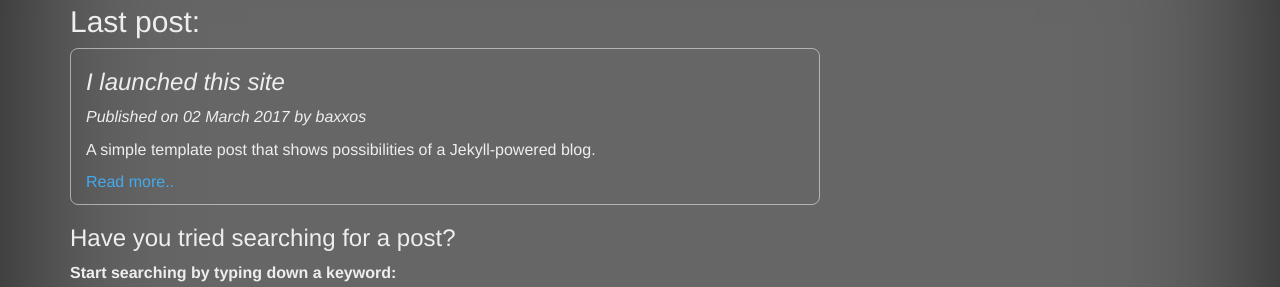
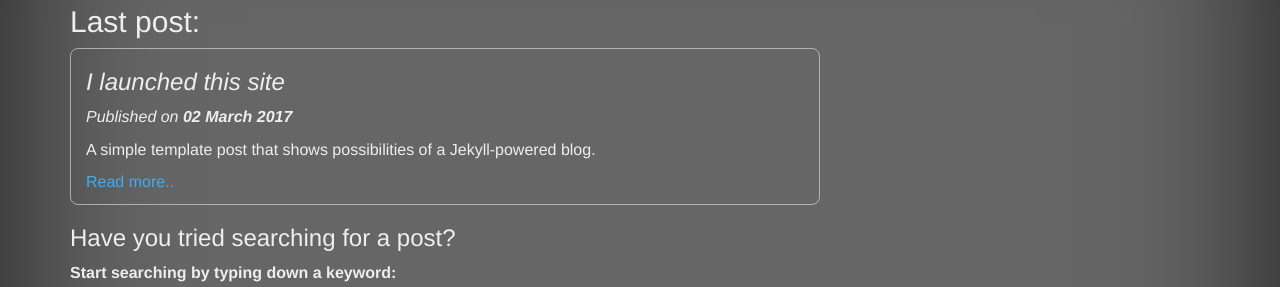
Before and after one commit to baxxos/baxxos.github.io, a Jekyll site: the page built from blog/index.html, in a window 1280 px wide. Shown: the part 211-498 px from the top of the page. Built offline with Jekyll 4.4.1, drawn with Linux system fonts in a browser that asks for light colours; nearby versions of some CDN libraries.

Commit message:
Removed author from the article overview

```diff
--- a/_layouts/post.html
+++ b/_layouts/post.html
@@ -4,7 +4,8 @@ title: Post HTML title
 ---
 <h1>{{ page.title }}</h1>
 <p class="italic">
-	Published on {{ page.date | date_to_long_string }} by {{ page.author }}
+	Published on <span class="bold">{{ page.date | date_to_long_string }}</span>
+	<!-- by <span class="bold">{{ page.author }}</span> -->
 </p>
 <div class="post">
 	{{ content }}
--- a/_sass/default.scss
+++ b/_sass/default.scss
@@ -62,6 +62,10 @@ body {
 	font-style: italic;
 }
 
+.bold {
+	font-weight: bold;
+}
+
 // Footer area
 footer {
 	.icon-footer-contact {
--- a/blog/index.html
+++ b/blog/index.html
@@ -20,7 +20,10 @@ title: My blog (sort of)
 				<section id="blogLastPost">
 					{% assign lastPost = site.posts.first %}
 					<h3 class="italic">{{ lastPost.title }}</h3>
-					<p class="italic">Published on {{ lastPost.date | date_to_long_string }} by {{ lastPost.author }}</p>
+					<p class="italic">
+						Published on <span class="bold">{{ lastPost.date | date_to_long_string }}</span>
+						<!-- by <span class="bold">{{ lastPost.author }}</span> -->
+					</p>
 					<p>{{ lastPost.description }}</p>
 					<p><a href="{{ lastPost.url }}">Read more..</a></p>
 				</section>
```
